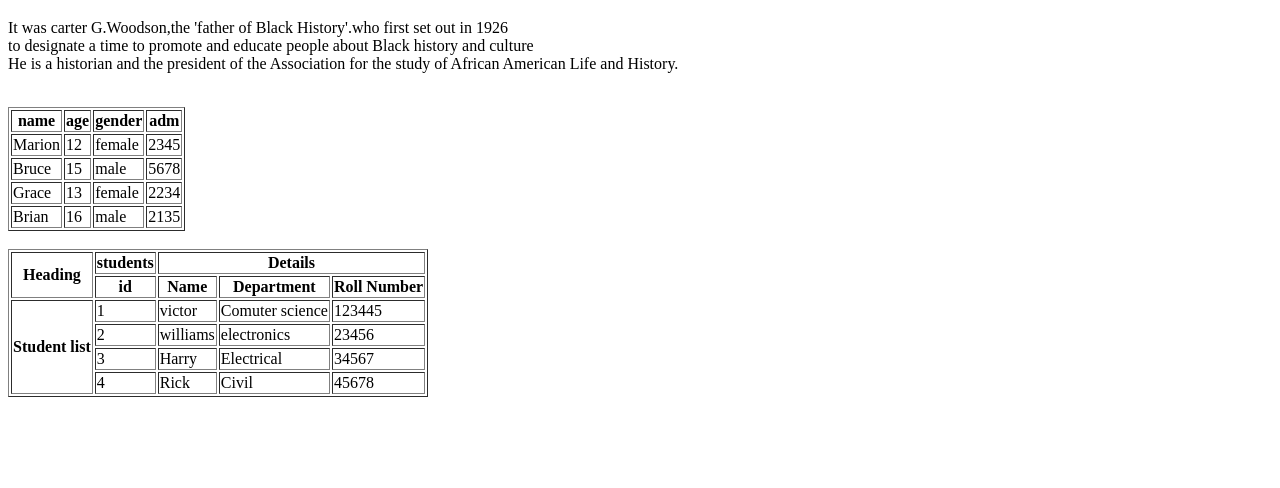
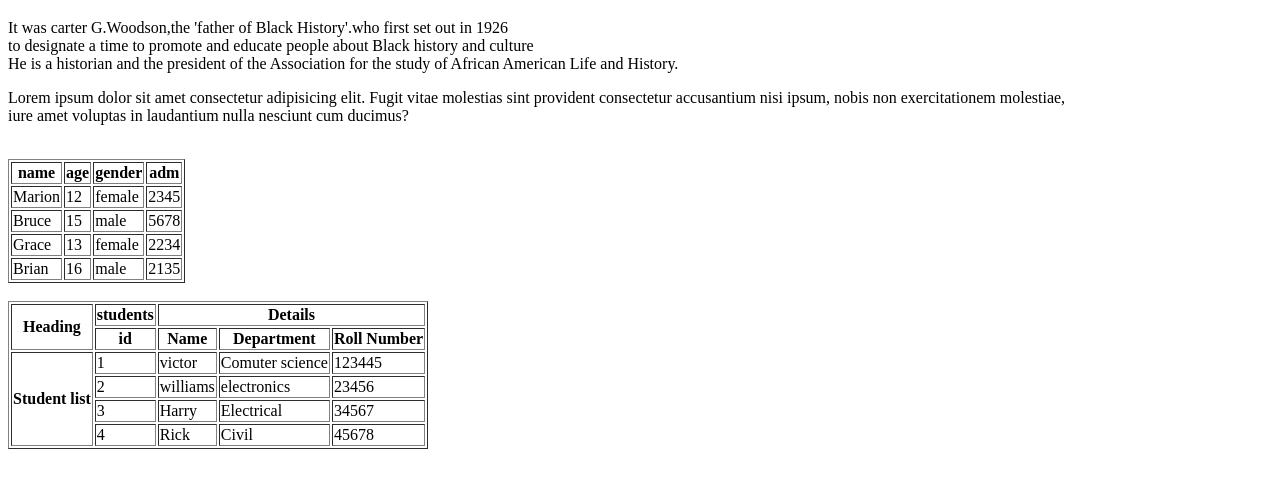
Before and after one commit to kessy-m/HTML-STUDY-2025, a plain HTML site: page Recap.html in a window 1280 px wide. Shown: the part 164-652 px from the top of the page. Drawn offline with Linux system fonts and the light colour scheme.

Commit message:
recap updated

```diff
--- a/Recap.html
+++ b/Recap.html
@@ -1,10 +1,12 @@
 <!DOCTYPE html>
 <html lang="en">
+
 <head>
     <meta charset="UTF-8">
     <meta name="viewport" content="width=device-width, initial-scale=1.0">
     <title>RECAP CLASS</title>
 </head>
+
 <body>
     <h1 style="font-size: x-large; color: black; font-family: Arial, Helvetica, sans-serif;
    font-weight:800; ">
@@ -20,6 +22,10 @@
         to designate a time to promote and educate people about Black history and culture <br>
         He is a historian and the president of the Association for the study of African American Life and History.
     </p>
+
+    <p>Lorem ipsum dolor sit amet consectetur adipisicing elit. Fugit vitae molestias sint provident consectetur
+        accusantium nisi ipsum, nobis non exercitationem molestiae, <br>
+        iure amet voluptas in laudantium nulla nesciunt cum ducimus?</p>
 
     <br>
     <table border="">
@@ -100,4 +106,5 @@
         </tbody>
     </table>
 </body>
+
 </html>
```
Lines whose indentation alone changed are shown as unchanged.
